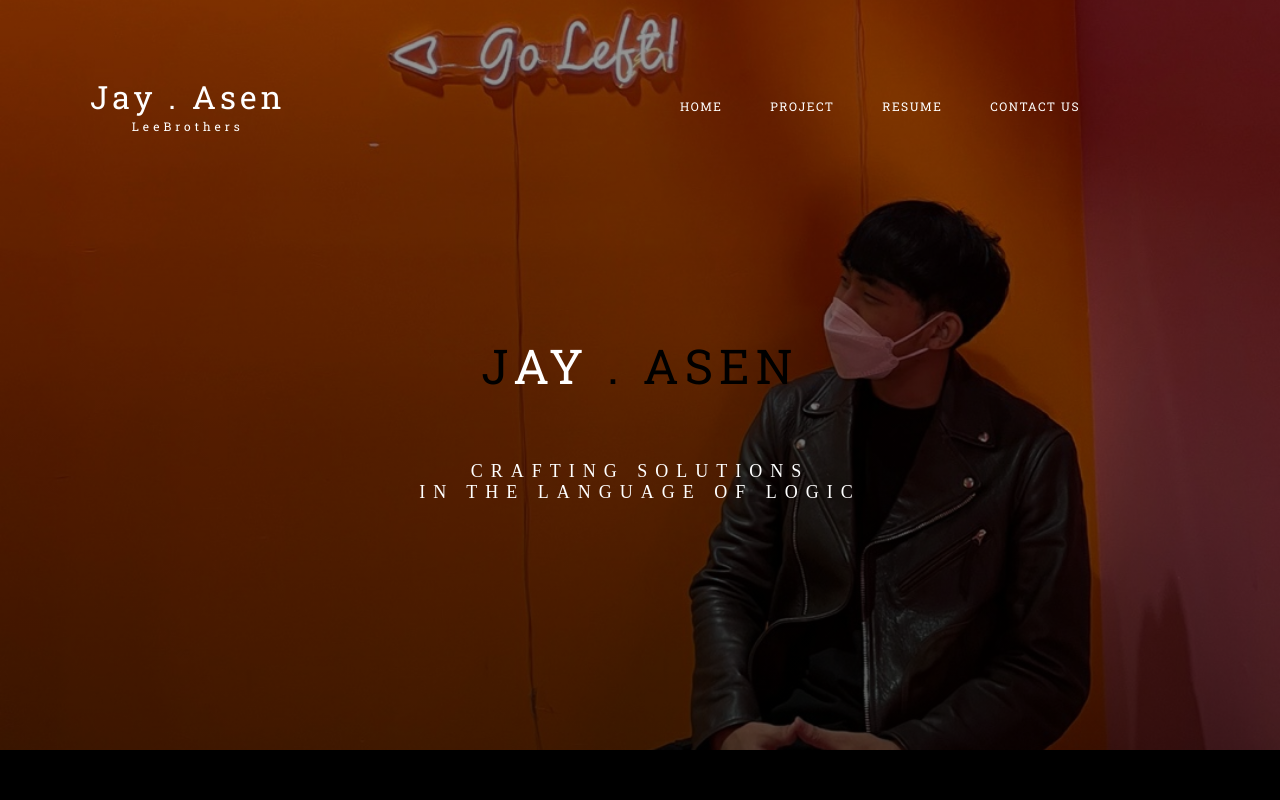
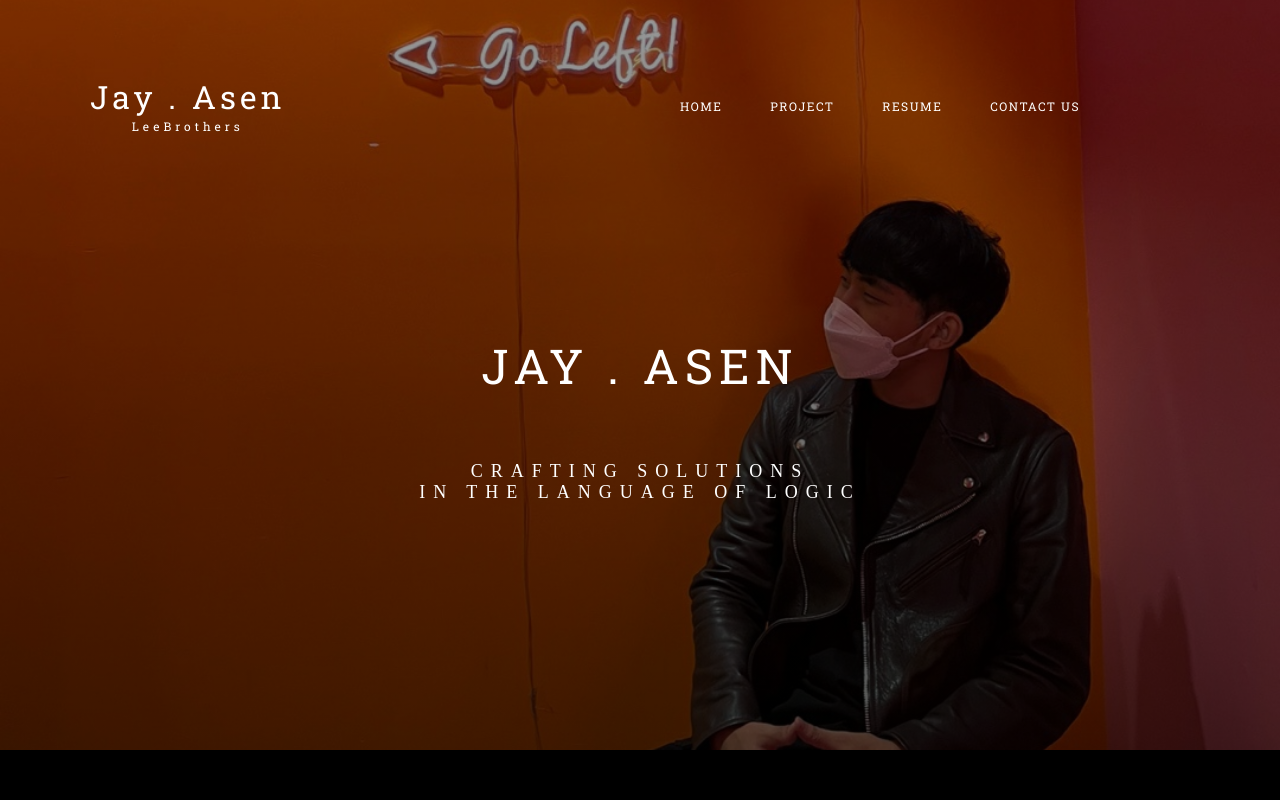
Before and after one commit to LeeJay0126/jayasen, a React (Create React App) app: page / in a window 1280 px wide. Shown: the top 800 px of the page. Built offline with nearby package versions, Linux system fonts and the light colour scheme; a web font is replaced by a local one.

Commit message:
Some minor css edit
Hero section span removed.
Resume image border radius changed

```diff
--- a/public/index.html
+++ b/public/index.html
@@ -34,7 +34,7 @@
   <link
     href="https://fonts.googleapis.com/css2?family=Corben&family=Courgette&family=Lato:ital,wght@0,100;0,300;0,400;0,700;0,900;1,100;1,300;1,400;1,700;1,900&family=Montserrat&family=Oswald:wght@300;400;500;600&family=Roboto+Slab:wght@100;200;300;400;500;600;700&display=swap"
     rel="stylesheet">
-  <title>React App</title>
+  <title>Jay.Asen</title>
 </head>
 
 <body>
--- a/src/Pages/About/About.css
+++ b/src/Pages/About/About.css
@@ -381,6 +381,7 @@ main {
     .resumeImage {
         width: 150px;
         height: 200px;
+        border-radius: 15px;
     }
 
     .resumeHeroHeading {
--- a/src/Pages/About/Asen/AsenProfessional.js
+++ b/src/Pages/About/Asen/AsenProfessional.js
@@ -1,7 +1,6 @@
 const AsenProfessional = [
     ["Deloitte", "Data Analysist", "2023-07", "Present", "Full Time",[""]],
     ["Deloitte", "Data Analysist", "2022-01", "2023-01", "Intern",[""]],
-    ["Some Company", "Something", "2015-04", "2016-06", "Part Time",[""]]
 ];
 
 export default AsenProfessional;
--- a/src/Pages/Home/Home.js
+++ b/src/Pages/Home/Home.js
@@ -12,7 +12,7 @@ const Home = () => {
                 <Menu />
                 <div className="HomeHeaders">
                     <h1 className="HomeHeaderStart">
-                        <span>J</span>ay <span>. Asen</span>
+                        Jay . Asen
                     </h1>
                     <h1 className="HomeHeaderContent">Crafting Solutions </h1>
                     <h1 className="HomeHeaderContent">in the Language of Logic</h1>
```
